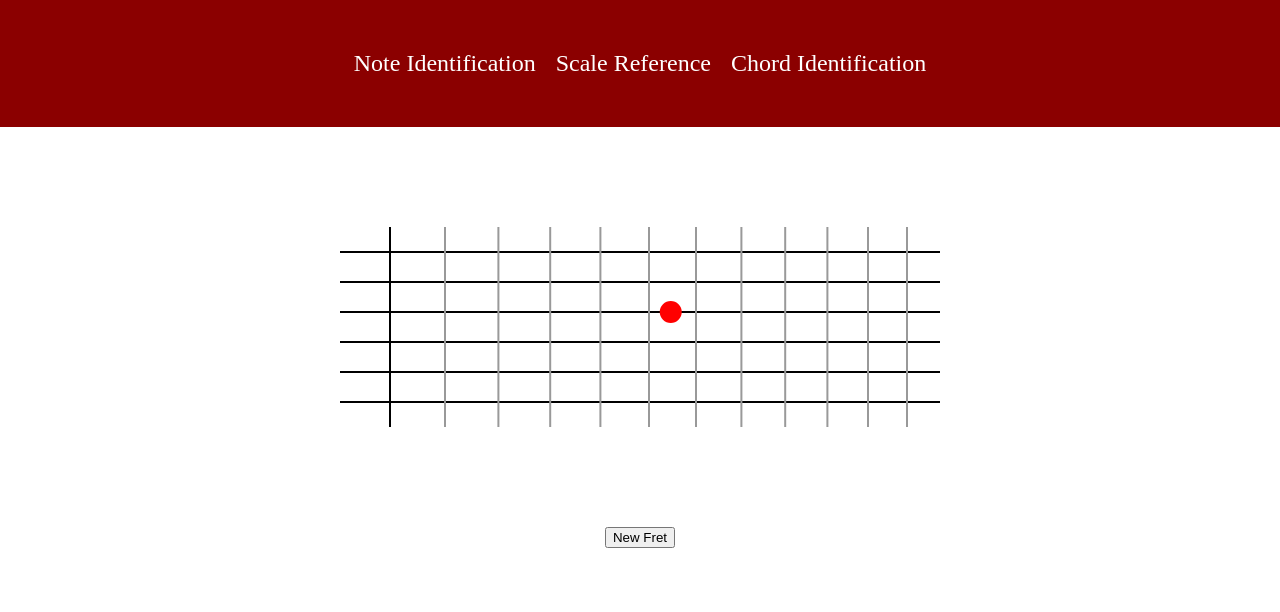
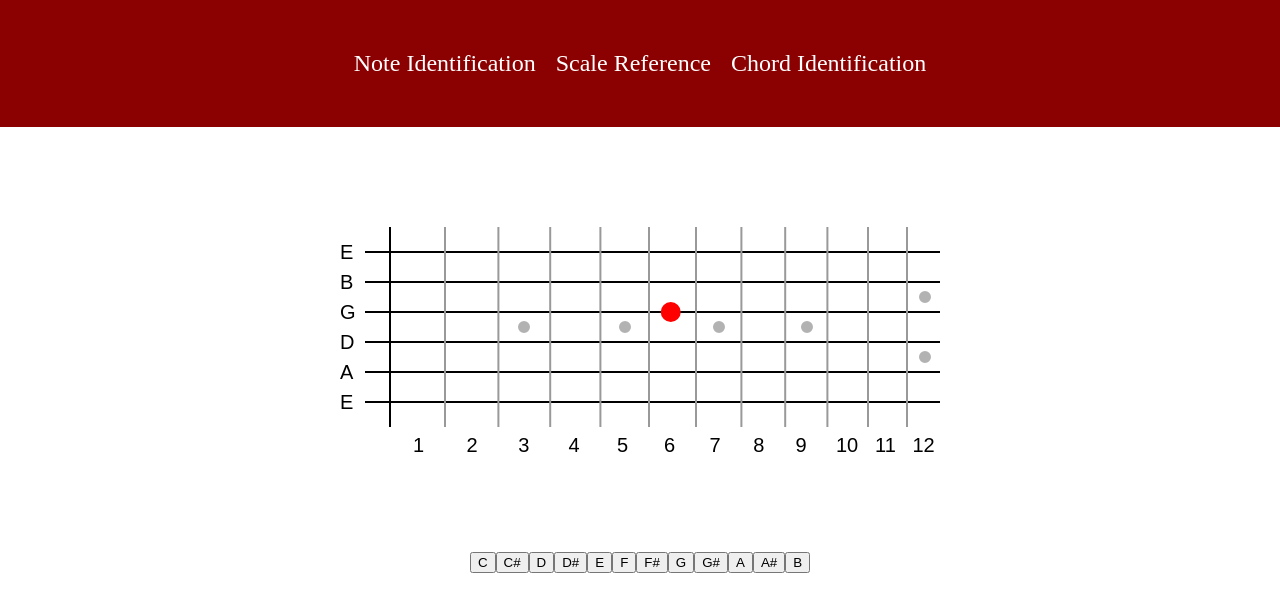
Before and after one commit to Xysar/music-theory-app, a React (Create React App) app: page / in a window 1280 px wide. Shown: the top 612 px of the page. Built offline with nearby package versions, Linux system fonts and the light colour scheme.

Commit message:
complete note identification game functionality

```diff
--- a/src/App.js
+++ b/src/App.js
@@ -1,12 +1,14 @@
 import "./App.css";
 import Nav from "./components/Nav";
 import Canvas from "./components/Canvas";
+import Noteboard from "./components/Noteboard";
 
 import React, { useRef, useEffect } from "react";
 
 function App() {
   let fretCoordinates = [];
   let addValue = 55;
+
   const curCoord = useRef({ x: 0, y: 0 });
 
   useEffect(() => {
@@ -43,15 +45,40 @@ function App() {
   };
 
   const getNoteValue = (x, y) => {
-    return 0;
+    let value = 0;
+    // eslint-disable-next-line default-case
+    switch (y) {
+      case 1:
+        value = 7;
+        break;
+      case 2:
+        value = 3;
+        break;
+      case 3:
+        value = 10;
+        break;
+      case 4:
+        value = 5;
+        break;
+    }
+    value += x;
+    value = value % 12;
+    return value;
   };
+
   const draw = (ctx, frameCount) => {
     ctx.clearRect(0, 0, ctx.canvas.width, ctx.canvas.height);
     ctx.beginPath();
     ctx.strokeStyle = "#000000";
+    ctx.font = "20px Arial";
+    ctx.fillStyle = "black";
     ctx.lineWidth = 2;
+    let stringNames = ["E", "B", "G", "D", "A", "E"];
+    let string = 0;
     for (let i = 25; i < 200; i += 30) {
-      ctx.moveTo(0, i);
+      ctx.fillText(stringNames[string], 0, i + 7);
+      string++;
+      ctx.moveTo(25, i);
       ctx.lineTo(600, i);
     }
     ctx.moveTo(50, 0);
@@ -62,7 +89,10 @@ function App() {
 
     ctx.strokeStyle = "#999999";
     let curAddValue = addValue;
+    let count = 1;
     for (let i = 105; i < 650; i += curAddValue) {
+      ctx.fillText(count, i - 32, 225);
+      count++;
       ctx.moveTo(i, 0);
       ctx.lineTo(i, 200);
       curAddValue -= 1.6;
@@ -84,16 +114,36 @@ function App() {
     ctx.fillStyle = "red";
     ctx.fill();
 
-    ctx.strokeStyle = "red";
-    ctx.stroke();
+    ctx.closePath();
+    ctx.beginPath();
+    ctx.arc(184, 100, 6, 0, 2 * Math.PI, false);
+    ctx.arc(285, 100, 6, 0, 2 * Math.PI, false);
+    ctx.arc(379, 100, 6, 0, 2 * Math.PI, false);
+    ctx.arc(467, 100, 6, 0, 2 * Math.PI, false);
+
+    ctx.fillStyle = "rgba(0,0,0,0.3)";
+    ctx.fill();
+    ctx.closePath();
+    ctx.beginPath();
+    ctx.arc(585, 70, 6, 0, 2 * Math.PI, false);
+    ctx.arc(585, 130, 6, 0, 2 * Math.PI, false);
+    ctx.fill();
     ctx.closePath();
   };
+  function handleNotePress(value) {
+    if (
+      value === fretCoordinates[curCoord.current.x][curCoord.current.y].note
+    ) {
+      console.log("pressed");
+      randomizeNote();
+    }
+  }
 
   return (
     <div className="container">
       <Nav />
       <Canvas draw={draw} />
-      <button onClick={() => randomizeNote()}>New Fret</button>
+      <Noteboard handleClick={handleNotePress} />
     </div>
   );
 }
--- /dev/null
+++ b/src/components/Noteboard.js
@@ -0,0 +1,22 @@
+import React from "react";
+
+function Noteboard({ handleClick }) {
+  return (
+    <div className="note-board">
+      <button onClick={() => handleClick(7)}>C</button>
+      <button onClick={() => handleClick(8)}>C#</button>
+      <button onClick={() => handleClick(9)}>D</button>
+      <button onClick={() => handleClick(10)}>D#</button>
+      <button onClick={() => handleClick(11)}>E</button>
+      <button onClick={() => handleClick(0)}>F</button>
+      <button onClick={() => handleClick(1)}>F#</button>
+      <button onClick={() => handleClick(2)}>G</button>
+      <button onClick={() => handleClick(3)}>G#</button>
+      <button onClick={() => handleClick(4)}>A</button>
+      <button onClick={() => handleClick(5)}>A#</button>
+      <button onClick={() => handleClick(6)}>B</button>
+    </div>
+  );
+}
+
+export default Noteboard;
--- a/src/components/canvas.css
+++ b/src/components/canvas.css
@@ -1,5 +1,5 @@
 .main-canvas {
   margin: 100px;
-  height: 200px;
+  height: 225px;
   width: 600px;
 }
```
